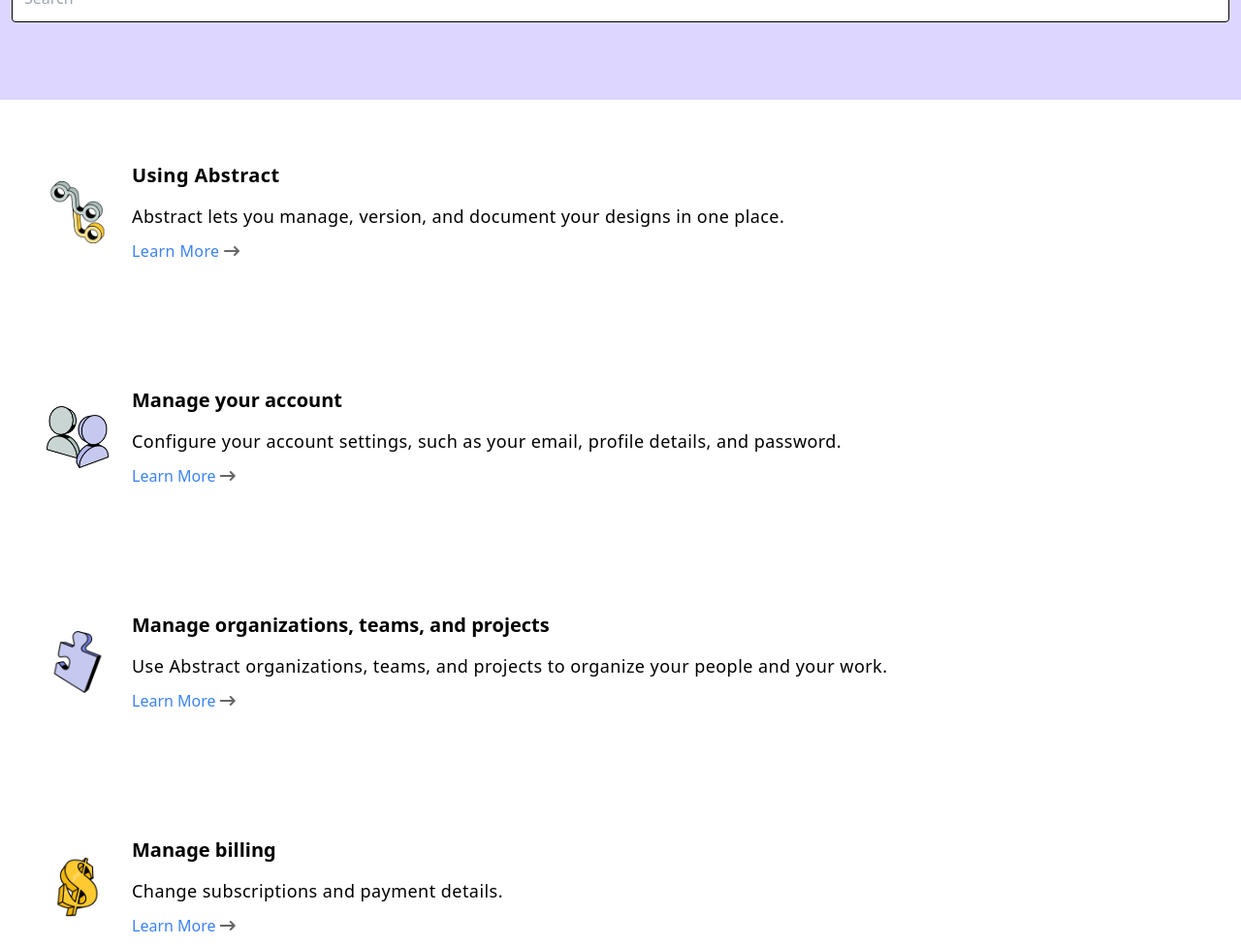
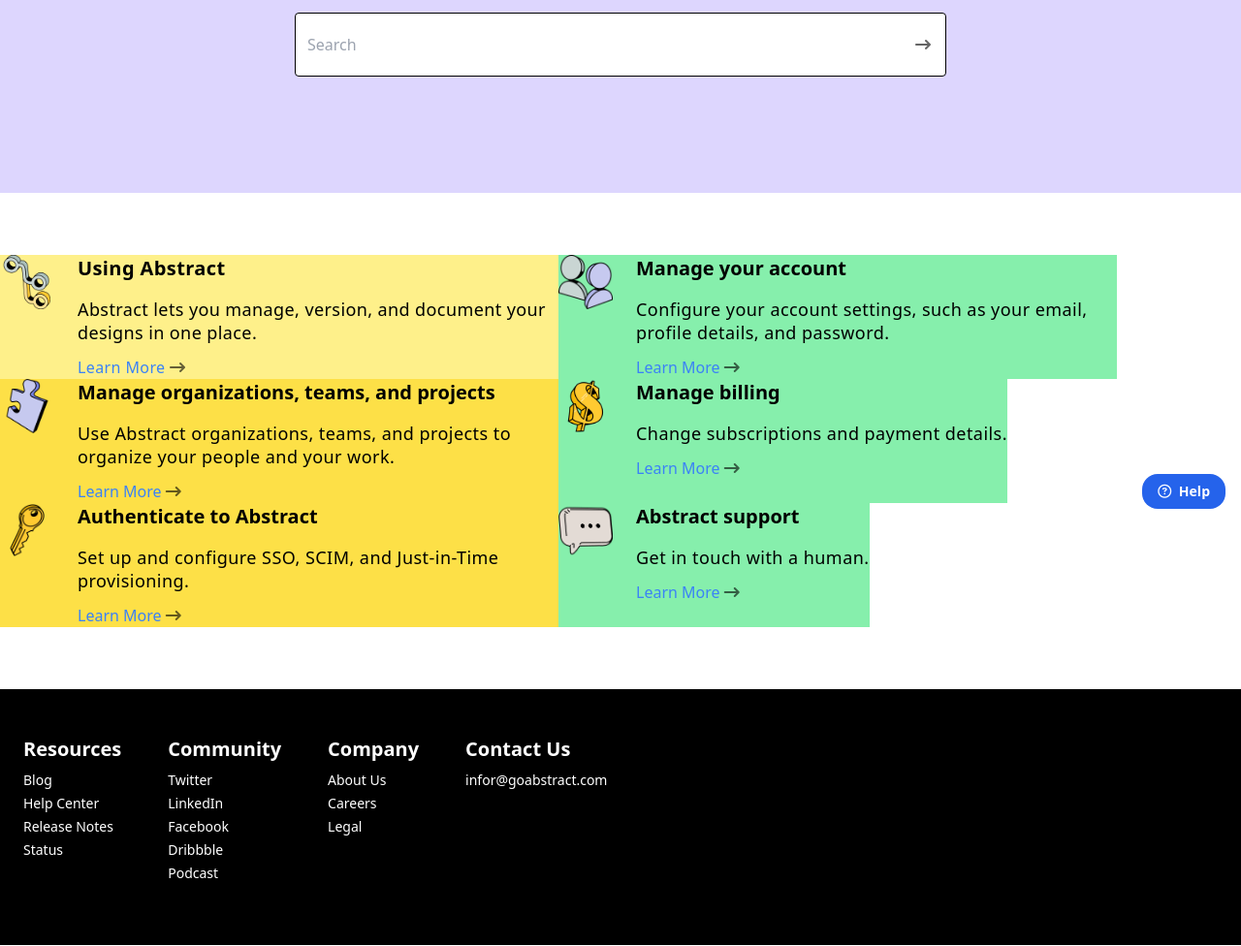
Before and after one commit to tol-san/dev, a website: page src/index.html in a window 1280 px wide. Shown: the part 263-1239 px from the top of the page at 97% size. Drawn offline with nearby package versions, Linux system fonts and the light colour scheme; files that its build step writes are made by us from their sources.

Commit message:
Modified for responsive (not finish)

```diff
--- a/src/index.html
+++ b/src/index.html
@@ -14,33 +14,44 @@
     />
   </head>
   <body>
-    <header class="bg-black flex justify-between px-3 py-5 text-white">
+    <header class="bg-black flex justify-between px-3 py-8 text-white">
       <div class="space-x-1">
-        <a href="#" class="text-xl">Abstract</a>
+        <a href="#" class="text-2xl">Abstract</a>
         <span class="">|</span>
-        <a href="#">Help Center</a>
+        <a href="#" class="hover:underline">Help Center</a>
       </div>
       <div class="space-x-2">
         <i class="fa-solid fa-magnifying-glass"></i>
         <i class="fa-solid fa-bars"></i>
       </div>
     </header>
+    <!-- End header -->
+
     <main>
-      <section
-        class="flex flex-col items-center bg-violet-200 px-3 py-20 space-y-10"
-      >
-        <h1 class="text-5xl">How can we help you?</h1>
+      <section class="bg-violet-200 py-20 px-3">
+
+          <div class="flex flex-col max-w-2xl mx-auto">
+            <h1 class="text-6xl text-center mb-10">How can we help you?</h1>
+            <div class="relative hover:text-blue-500 mb-10">
               <input
                 type="text"
-          class="border border-black w-full p-3 rounded focus:outline-none focus:border-blue-500"
+                class="border border-black w-full px-3 py-5 rounded focus:outline-none focus:border-blue-500 hover:border-blue-500"
                 placeholder="Search"
               />
+              <i
+                class="fa-solid fa-arrow-right-long opacity-60 absolute right-4 top-1/2 transform -translate-y-1/2 cursor-pointer hover:opacity-100"
+              ></i>
+            </div>
+          </div>
+
+
       </section>
 
-      <section class="flex flex-col">
-        <div class="flex items-center space-x-6 mx-12 my-16">
-          <img src="../images/download.png" alt="" class="h-16" />
-          <div class="space-y-4 tracking-wide">
+
+      <section class="flex flex-auto flex-wrap my-16">
+        <div class="bg-yellow-200 flex space-x-6 max-w-xl ">
+          <img src="../images/download.png" alt="" class="h-14 w-auto" />
+          <div class="space-y-4 tracking-wide ">
             <h2 class="text-xl font-bold">Using Abstract</h2>
             <p class="leading-6 text-lg font-light">
               Abstract lets you manage, version, and document your designs in
@@ -51,8 +62,8 @@
           </div>
         </div>
 
-        <div class="flex items-center space-x-6 mx-12 my-16">
-          <img src="../images/download-1.png" alt="" class="h-16" />
+        <div class="bg-green-300 flex space-x-6 max-w-xl ">
+          <img src="../images/download-1.png" alt="" class="h-14 w-auto" />
           <div class="space-y-4">
             <h2 class="text-xl font-bold">Manage your account</h2>
             <p class="leading-6 text-lg font-light tracking-wide">
@@ -64,8 +75,8 @@
           </div>
         </div>
 
-        <div class="flex items-center space-x-6 mx-12 my-16">
-          <img src="../images/download-2.png" alt="" class="h-16" />
+        <div class="bg-yellow-300 flex space-x-6 max-w-xl ">
+          <img src="../images/download-2.png" alt="" class="h-14 w-auto" />
           <div class="space-y-4">
             <h2 class="text-xl font-bold">
               Manage organizations, teams, and projects
@@ -79,8 +90,8 @@
           </div>
         </div>
 
-        <div class="flex items-center space-x-6 mx-12 my-16">
-          <img src="../images/download-3.png" alt="" class="h-16" />
+        <div class="bg-green-300 flex space-x-6 max-w-xl ">
+          <img src="../images/download-3.png" alt="" class="h-14 w-auto" />
           <div class="space-y-4">
             <h2 class="text-xl font-bold">Manage billing</h2>
             <p class="leading-6 text-lg font-light tracking-wide">
@@ -91,8 +102,8 @@
           </div>
         </div>
 
-        <div class="flex items-center space-x-6 mx-12 my-16">
-          <img src="../images/download-4.png" alt="" class="h-16" />
+        <div class="bg-yellow-300 flex space-x-6 max-w-xl ">
+          <img src="../images/download-4.png" alt="" class="h-14 w-auto" />
           <div class="space-y-4">
             <h2 class="text-xl font-bold">Authenticate to Abstract</h2>
             <p class="leading-6 text-lg font-light tracking-wide">
@@ -103,8 +114,8 @@
           </div>
         </div>
 
-        <div class="flex items-center space-x-6 mx-12 my-16">
-          <img src="../images/download-5.png" alt="" class="h-16" />
+        <div class="bg-green-300 flex space-x-6 max-w-xl ">
+          <img src="../images/download-5.png" alt="" class="h-14 w-auto" />
           <div class="space-y-4">
             <h2 class="text-xl font-bold">Abstract support</h2>
             <p class="leading-6 text-lg font-light tracking-wide">
@@ -117,17 +128,61 @@
       </section>
     </main>
 
-    <footer class="bg-black text-white">
-      <div>
-          <h2 class="text-xl font-bold">Abstract</h2>
-          <div>
-            <ul class="text-sm font-thin">
-                <li><a href="#">Start Trial</a></li>
-                <li><a href="#">Pricing</a></li>
-                <li><a href="#">Download</a></li>
+    <footer class="bg-black text-white flex flex-wrap px-6 py-12">
+      <div class="pr-12 pb-4">
+        <h2 class="text-xl font-bold pb-2">Resources</h2>
+        <div class="">
+          <ul class="text-sm font-thin space-y-1">
+            <li><a href="#" class="hover:underline">Blog</a></li>
+            <li><a href="#" class="hover:underline">Help Center</a></li>
+            <li><a href="#" class="hover:underline">Release Notes</a></li>
+            <li><a href="#" class="hover:underline">Status</a></li>
+          </ul>
+        </div>
+      </div>
+
+      <div class="pr-12 pb-4">
+        <h2 class="text-xl font-bold pb-2">Community</h2>
+        <div class="">
+          <ul class="text-sm font-thin space-y-1">
+            <li><a href="#" class="hover:underline">Twitter</a></li>
+            <li><a href="#" class="hover:underline">LinkedIn</a></li>
+            <li><a href="#" class="hover:underline">Facebook</a></li>
+            <li><a href="#" class="hover:underline">Dribbble</a></li>
+            <li><a href="#" class="hover:underline">Podcast</a></li>
+          </ul>
+        </div>
+      </div>
+
+      <div class="pr-12 pb-4">
+        <h2 class="text-xl font-bold pb-2">Company</h2>
+        <div class="">
+          <ul class="text-sm font-thin space-y-1">
+            <li><a href="#" class="hover:underline">About Us</a></li>
+            <li><a href="#" class="hover:underline">Careers</a></li>
+            <li><a href="#" class="hover:underline">Legal</a></li>
+          </ul>
+        </div>
+      </div>
+
+      <div class="pr-12 pb-4">
+        <h2 class="text-xl font-bold pb-2">Contact Us</h2>
+        <div class="">
+          <ul class="text-sm font-thin space-y-1">
+            <li>
+              <a href="#" class="hover:underline">infor@goabstract.com</a>
+            </li>
           </ul>
         </div>
       </div>
     </footer>
+    <div class="fixed bottom-3 right-4">
+      <button
+        class="bg-blue-600 text-white px-4 py-2 rounded-2xl font-semibold text-sm"
+      >
+        <i class="fa-regular fa-circle-question mr-1"></i>
+        Help
+      </button>
+    </div>
   </body>
 </html>
```
Lines whose indentation alone changed are shown as unchanged.
